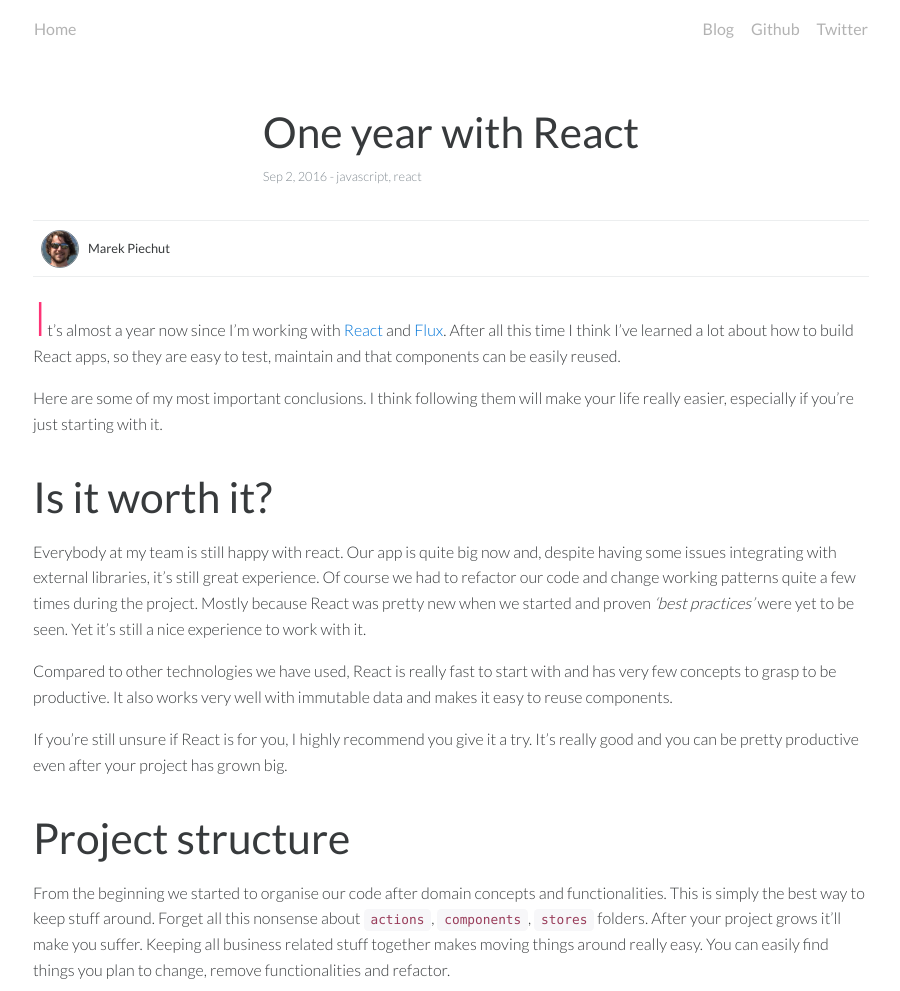
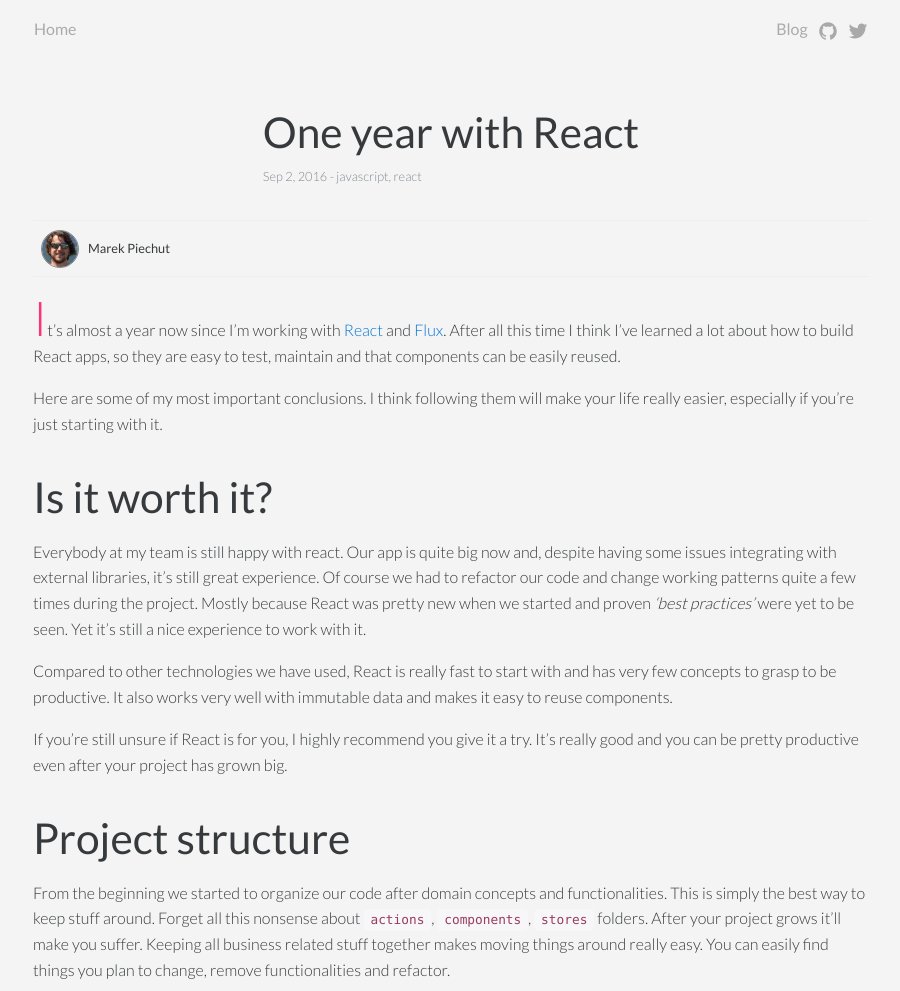
Before and after one commit to marekpiechut/marekpiechut.github.io, a Jekyll site: the page built from _posts/2016-09-02-react-lessons-learned.markdown, in a window 1280 px wide. Shown: the top 991 px of the page, without its empty margins (189-1089 px from the left). Built offline with Jekyll 4.4.1, drawn with Linux system fonts in a browser that asks for light colours; comment, search, counter and statistics services are not loaded.

Commit message:
Remove header background, add twiter and gh icons

```diff
--- a/_includes/header.html
+++ b/_includes/header.html
@@ -14,8 +14,12 @@
         <a class="nav-item nav-link" href="{{ page.url | prepend: site.github.url }}">{{ page.title }}</a>
         {% endif %}
       {% endfor %}
-      <a class="nav-item nav-link" href="https://github.com/{{site.github_username}}">Github</a>
-      <a class="nav-item nav-link" href="https://twitter.com/{{site.twitter_username}}">Twitter</a>
+      <a class="nav-item nav-link" href="https://github.com/{{site.github_username}}">
+        <img src="{{ site.url }}/img/logo-github.svg"/>
+      </a>
+      <a class="nav-item nav-link" href="https://twitter.com/{{site.twitter_username}}">
+        <img src="{{ site.url }}/img/logo-twitter.svg"/>
+      </a>
     </span>
     </div>
   </nav>
--- a/_posts/2016-09-02-react-lessons-learned.markdown
+++ b/_posts/2016-09-02-react-lessons-learned.markdown
@@ -18,7 +18,7 @@
 
 # Project structure
 
-From the beginning we started to organise our code after domain concepts and functionalities. This is simply the best way to keep stuff around. Forget all this nonsense about `actions`, `components`, `stores` folders. After your project grows it'll make you suffer. Keeping all business related stuff together makes moving things around really easy. You can easily find things you plan to change, remove functionalities and refactor.
+From the beginning we started to organize our code after domain concepts and functionalities. This is simply the best way to keep stuff around. Forget all this nonsense about `actions`, `components`, `stores` folders. After your project grows it'll make you suffer. Keeping all business related stuff together makes moving things around really easy. You can easily find things you plan to change, remove functionalities and refactor.
 
 So how does our directory structure looks like? Here's an example:
 
--- a/_posts/2016-09-16-circuit-breakers.markdown
+++ b/_posts/2016-09-16-circuit-breakers.markdown
@@ -26,7 +26,7 @@
 
 Here's a graph to illustrate all the state changes:
 
-![State diagram]({{ site.url }}/img/circuit-breaker-diag1.png){: .img-fluid .full-page}
+![State diagram]({{ site.url }}/img/posts/circuit-breaker-diag1.png){: .img-fluid .full-page}
 
 # Implementing circuit breaker in JavaScript
 
--- a/_sass/_navbar.scss
+++ b/_sass/_navbar.scss
@@ -146,18 +146,27 @@
     float: left;
   }
 
+  img {
+    width: 20px;
+    height: 20px;
+    opacity: 0.3;
+    &:hover {
+      opacity: 0.6;
+    }
+  }
+
   .nav-link {
     display: block;
     padding-top:    .425rem;
     padding-bottom: .425rem;
 
     + .nav-link {
-      margin-left: 1rem;
+      margin-left: 0.6rem;
     }
   }
 
   .nav-item + .nav-item {
-    margin-left: 1rem;
+    margin-left: 0.6rem;
   }
 }
 
--- a/css/main.scss
+++ b/css/main.scss
@@ -9,11 +9,13 @@
 
 $color-pink: #FE3376;
 $color-pink-dark: #993D5B;
+$color-bg: #f4f4f4;
 
 body {
 	font-weight: 300;
 	font-size: 16px;
 	line-height: $line-height;
+	background-color: $color-bg;
 }
 
 .header {
@@ -21,8 +23,8 @@
 }
 
 .main-header {
-	color: white;
-	background: url( "{{ site.github.url }}/img/bg.jpg" ) no-repeat;
+	// color: white;
+	// background: url( "{{ site.github.url }}/img/bg.jpg" ) no-repeat;
 	/* background-image: linear-gradient(rgba(255, 255, 255, 0) 90%, rgba(255, 255, 255, 1)), url( "{{ site.github.url }}/img/bg.jpg" );
 	background-repeat: no-repeat; */
 }
--- a/index.html
+++ b/index.html
@@ -4,7 +4,7 @@
 
 <div class="main-header">
 	<div class="container">
-		{% include header.html mode="dark" %}
+		{% include header.html mode="light" %}
 	</div>
 
 	<div class="container">
```
Also changed, not shown: img/circuit-breaker-diag1.txt (deleted, +0 -21 lines), img/logo-github.svg (added), img/logo-twitter.svg (added), img/posts/circuit-breaker-diag1.png (renamed from img/circuit-breaker-diag1.png).
